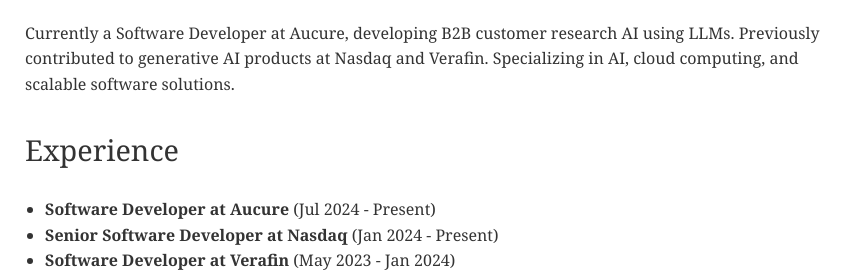
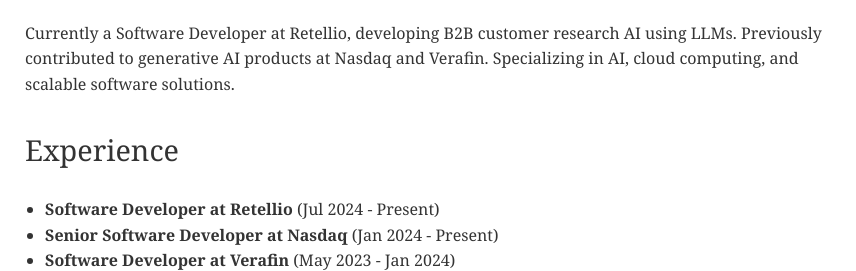
Before and after one commit to mossein/mossein.github.io, a plain HTML site: page index.html in a window 1280 px wide. Shown: the part 1590-1861 px from the top of the page, 215-1071 px from the left. Drawn offline with Linux system fonts and the light colour scheme.

Commit message:
Update index.html

```diff
--- a/index.html
+++ b/index.html
@@ -77,12 +77,12 @@
 
         <h2>Tl;dr</h2>
 
-        <p>Currently a Software Developer at Aucure, developing B2B customer research AI using LLMs. Previously contributed to generative AI products at Nasdaq and Verafin. Specializing in AI, cloud computing, and scalable software solutions.</p>
+        <p>Currently a Software Developer at Retellio, developing B2B customer research AI using LLMs. Previously contributed to generative AI products at Nasdaq and Verafin. Specializing in AI, cloud computing, and scalable software solutions.</p>
 
         <h2>Experience</h2>
 
         <ul>
-            <li><strong>Software Developer at Aucure</strong> (Jul 2024 - Present)</li>
+            <li><strong>Software Developer at Retellio</strong> (Jul 2024 - Present)</li>
             <li><strong>Senior Software Developer at Nasdaq</strong> (Jan 2024 - Present)</li>
             <li><strong>Software Developer at Verafin</strong> (May 2023 - Jan 2024)</li>
             <li><strong>Software Developer (PT) at Verafin</strong> (Sep 2022 - Apr 2023)</li>
```
